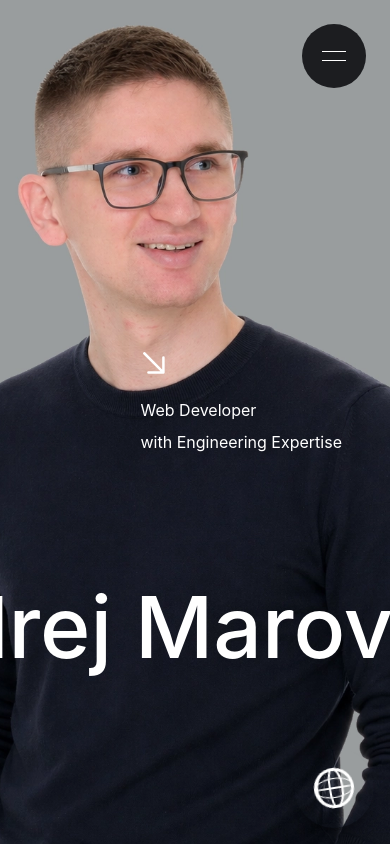
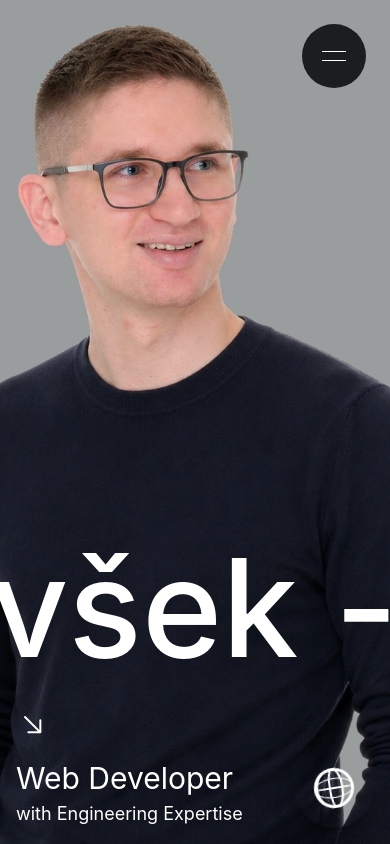
Before and after one commit to Mararovsek99/portfolio, a React (Vite) app: page / in a window 390 px wide. Shown: the top 844 px of the page. Built offline with nearby package versions, Linux system fonts and the light colour scheme.

Commit message:
changed speed and font height of herož

```diff
--- a/src/components/Hero.jsx
+++ b/src/components/Hero.jsx
@@ -24,7 +24,7 @@ const Hero = () => {
             objectPosition: "center",
           }}
         />
-        <section className="pointer-events-none absolute top-2/3 h-1/3 w-screen overflow-hidden flex items-start md:top-0 md:h-screen md:items-end">
+        <section className="pointer-events-none absolute top-[60%] h-1/3 w-screen overflow-hidden flex items-start md:top-0 md:h-screen md:items-end">
           <div className="marquee">
             <div className="marquee-track">
               <h1>Andrej Marovšek -</h1>
@@ -46,7 +46,7 @@ const Hero = () => {
         <div className="absolute right-4 bottom-4 md:hidden rounded-full h-20 w-20 flex items-center justify-center shadow-xl shadow-black/30">
           <GlobeIcon className="h-10 w-10" />
         </div>
-        <div className="absolute right-0 top-1/2  md:-translate-y-25  lg:-translate-y-40 -translate-y-20 -translate-x-10 md:-translate-x-..host0 flex flex-col md:gap-5 lg:gap-10">
+        <div className="md:absolute md:right-0 md:top-1/2 md:-translate-y-25 md:lg:-translate-y-40 md:-translate-y-20 md:-translate-x-10 md:flex md:flex-col md:gap-5 md:lg:gap-10 ">
           <div>
             <GoArrowDownRight className="h-10 w-10 mb-2" />
           </div>
@@ -55,6 +55,16 @@ const Hero = () => {
             <span className="lg:text-4xl">with Engineering Expertise</span>
           </div>
         </div>
+
+        <div className="absolute left-0 bottom-0 md:hidden flex flex-col gap-3 ml-4 mb-4">
+          <div>
+            <GoArrowDownRight className="h-8 w-8 mb-2" />
+          </div>
+          <div className="flex flex-col gap-1">
+            <span className="text-3xl">Web Developer</span>
+            <span className="text-lg">with Engineering Expertise</span>
+          </div>
+        </div>
       </section>
     </>
   );
--- a/src/index.css
+++ b/src/index.css
@@ -34,12 +34,8 @@
 }
 
 @media (max-width: 640px) {
-  .marquee-track {
-    animation-duration: 8s;
-  }
-
   .marquee-track h1 {
-    font-size: 22vw;
+    font-size: 35vw;
     padding-right: 3rem;
   }
 }
@@ -57,9 +53,9 @@ body::-webkit-scrollbar {
 
 @keyframes marquee {
   from {
+    transform: translateX(0%);
+  }
+  to {
     transform: translateX(-50%);
   }
-  to {
-    transform: translateX(0%);
-  }
 }
```
